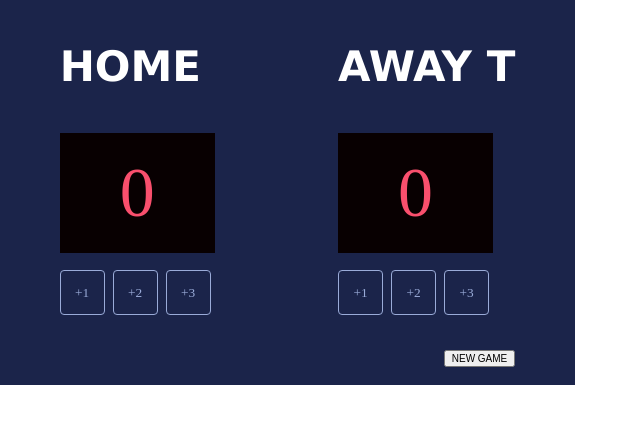
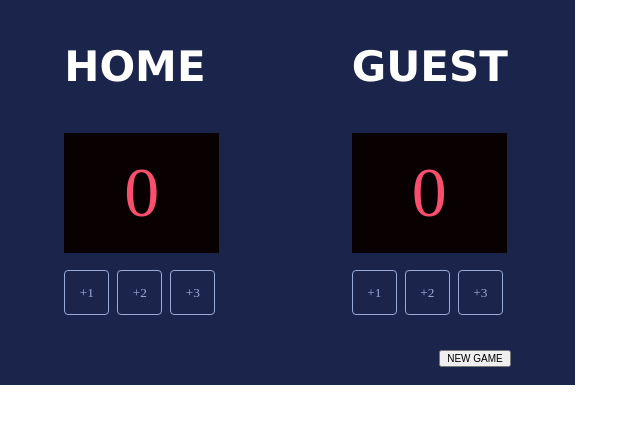
Before and after one commit to Zed7007/Basketball_Scoreboard, a plain HTML site: page index.html in a window 1280 px wide. Shown: the whole page, without its empty margins (0-640 px from the left). Drawn offline with Linux system fonts and the light colour scheme; a web font is replaced by a local one.

Commit message:
Change back to Guest
Testing Github and netifly

```diff
--- a/index.html
+++ b/index.html
@@ -25,7 +25,7 @@
 
             <div>
                 <div class="heading">
-                    <h3 >AWAY T</h3> <!--Changed from Guest to Away to test GitHub tracking-->
+                    <h3 >GUEST</h3> <!--Changed from Guest to Away to test GitHub tracking-->
                 </div>
                 <div class = "scoreBox">
                     <p id="guestScore">0</p>
```
